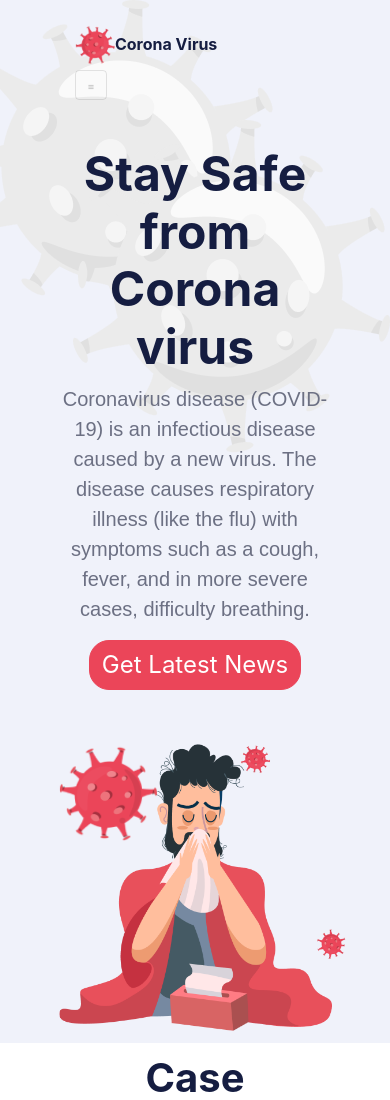
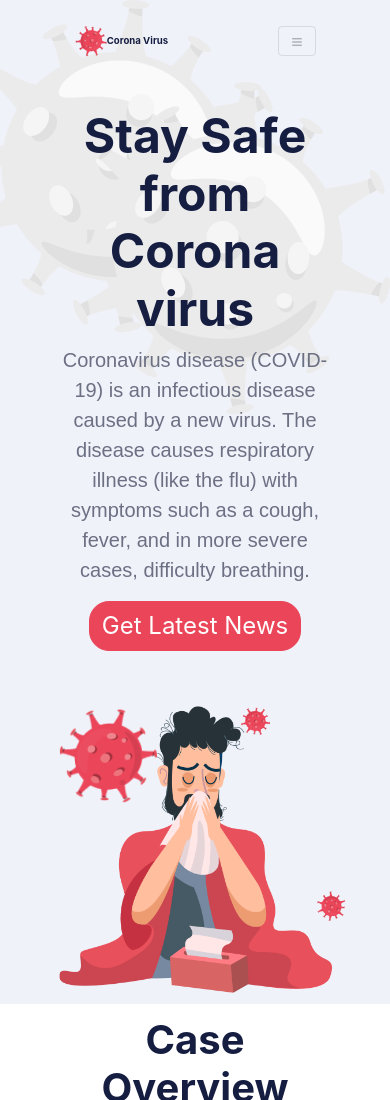
Before and after one commit to jomarmontuya/covid-landing, a plain HTML site: page index.html in a window 390 px wide. Shown: the top 1100 px of the page. Drawn offline with nearby package versions, Linux system fonts and the light colour scheme; no server answers; a web font is replaced by a local one.

Commit message:
Update styles.css

```diff
--- a/css/styles.css
+++ b/css/styles.css
@@ -269,16 +269,17 @@
 /* Media Queries for 582px below */
 @media screen and (max-width: 582px) {
   .navbar-brand {
-    font-size: 1rem;
+    font-size: .6rem;
   }
   .navbar-brand img {
     padding-right: 0px;
     width: 20%;
   }
   .navbar-toggler-icon {
-    width: .3em;
-    height: .3em;
+    width: .6em;
+    height: .6em;
   }
 
 
+
 }
```
